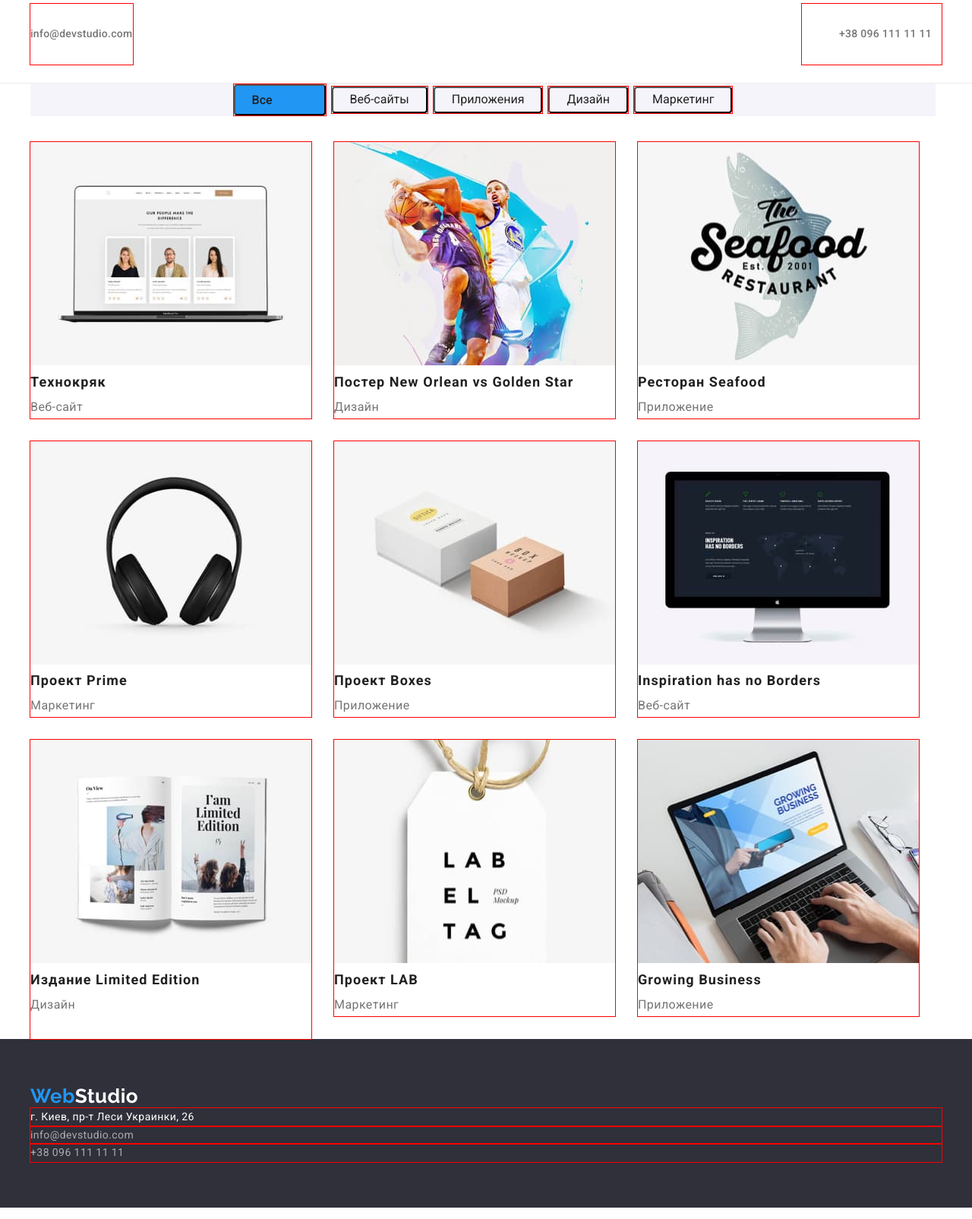
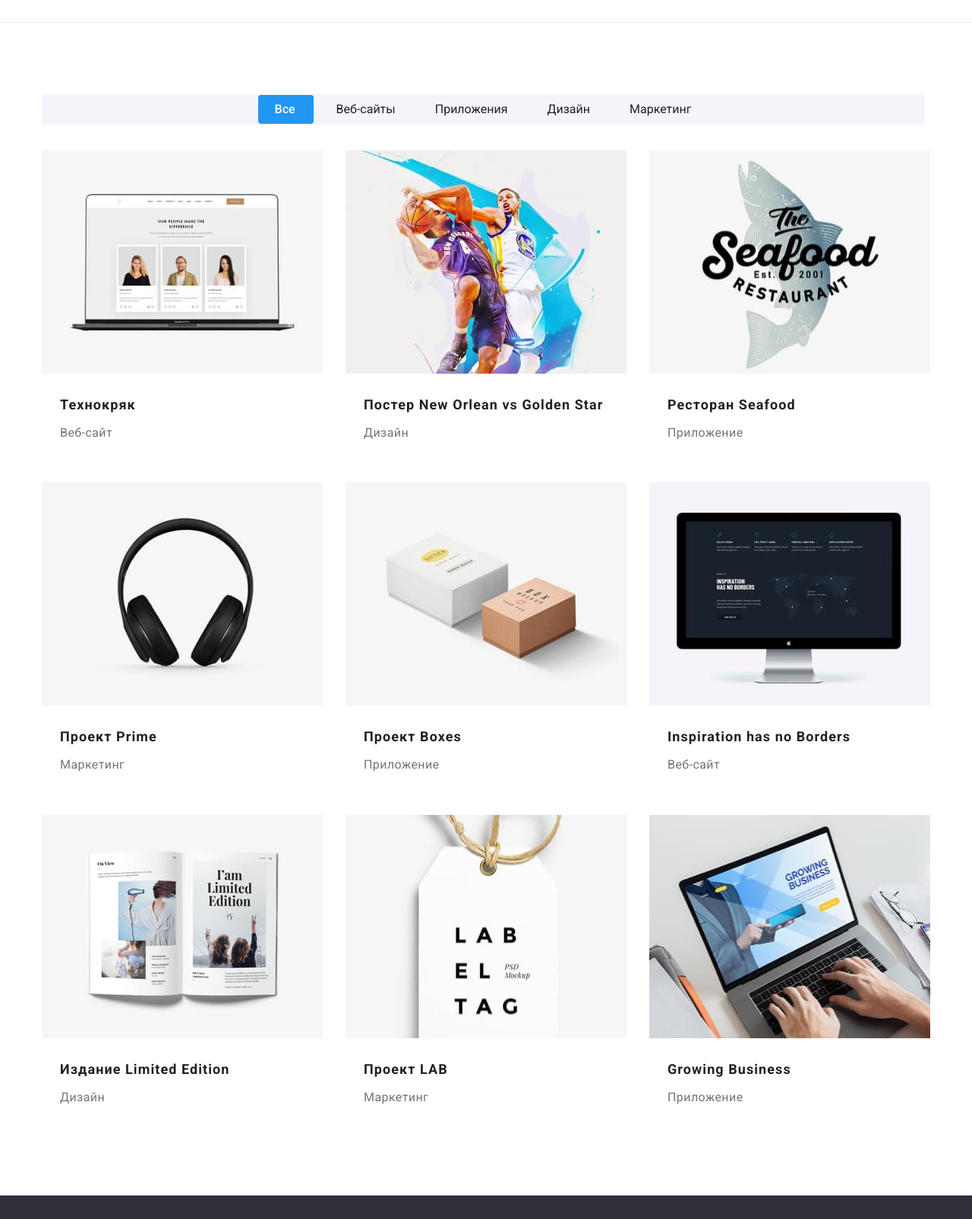
Before and after one commit to OlenaDieieva/goit-markup-hw-03., a plain HTML site: page portfolio.html in a window 1280 px wide. Shown: the part 114-1719 px from the top of the page at 76% size. Drawn offline with nearby package versions, Linux system fonts and the light colour scheme.

Commit message:
update file

```diff
--- a/css/style.css
+++ b/css/style.css
@@ -14,16 +14,6 @@
     --white: #FFFFFF;
     --primary-background-color: #2F303A;
     --secondary-background-color: #F5F4FA;
-}
-
-.html {
-    box-sizing: border-box;
-}
-
-*,
-*::before,
-*::after {
-    box-sizing: inherit;
 }
 
 body {
@@ -83,10 +73,14 @@ header.container {
     justify-content: space-between;
 }
 
+.header-container {
+    display: flex;
+    align-items: center;
+}
+
 .nav {
     display: flex;
     align-items: center;
-    justify-content: space-between;
 }
 
 .logo {
@@ -105,15 +99,10 @@ header.container {
     color: var(--accent-color);
 }
 
-li {
-    outline: 1px solid red;
-}
-
 .link.current {
     display: block;
     padding-top: 32px;
     padding-bottom: 32px;
-    margin-right: 50px;
     outline: 1px, solid, red;
     color: var(--accent-color);
 }
@@ -145,11 +134,8 @@ li {
 .contact {
     display: flex;
     align-items: center;
-    justify-content: space-between;
     gap: 50px;
     margin-left: auto;
-    margin-right: auto;
-
 }
 
 .email {
@@ -166,10 +152,8 @@ li {
 
 .tel {
     display: block;
-    width: 135px;
     padding-top: 32px;
     padding-bottom: 32px;
-    margin-left: 49px;
     font-weight: 500;
     font-size: 14px;
     line-height: 1.14;
@@ -214,9 +198,7 @@ li {
     align-items: center;
     text-align: center;
     letter-spacing: 0.06em;
-    border-radius: 4px;
-    padding: 10px 32px;
-    margin-top: 35px;
+    padding: 10px 22px;
     margin-bottom: 0px;
     margin-left: auto;
     margin-right: auto;
@@ -227,15 +209,13 @@ li {
 }
 
 /* Фильтр работ */
-.galery .container {}
 
 .button {
     gap: 8px;
+    border: none;
     color: var(--primary-text-color);
     background-color: var(--secondary-background-color);
-    border-radius: 4px;
     padding: 6px 22px;
-
 }
 
 .button.primary {
@@ -247,8 +227,10 @@ li {
     font-size: 16px;
     line-height: 1.6;
     text-align: center;
+    border-radius: 4px;
+    margin-left: 0px;
     min-width: 73px;
-    margin-left: 0px;
+    color: var(--white);
     background-color: var(--accent-color);
 }
 
@@ -298,6 +280,11 @@ li {
     justify-content: space-between;
 }
 
+section {
+    padding-top: 94px;
+    padding-bottom: 94px;
+}
+
 .visually-hidden {
     position: absolute;
     white-space: nowrap;
@@ -315,8 +302,6 @@ li {
     display: flex;
     align-items: center;
     justify-content: space-between;
-    padding-top: 94px;
-    padding-bottom: 94px;
     gap: 30px;
 }
 
@@ -350,7 +335,6 @@ li {
 }
 
 /* Наша команда */
-.section.work .container {}
 
 .work-list {
     display: flex;
@@ -361,7 +345,7 @@ li {
 
 .section.work {
     margin-top: 0px;
-    margin-bottom: 94px;
+    padding-bottom: 94px;
 }
 
 .section-team {
@@ -371,8 +355,7 @@ li {
 }
 
 .section-title {
-    padding-top: 94px;
-    padding-bottom: 49px;
+    margin-bottom: 49px;
     font-weight: 700;
     font-size: 36px;
     line-height: 1.17;
@@ -393,6 +376,13 @@ li {
     color: var(--primary-text-color);
 }
 
+.team {
+    padding-top: 30px;
+    padding-bottom: 30px;
+    padding-right: 30px;
+    padding-left: 30px;
+}
+
 .team-list {
     display: flex;
     align-items: center;
@@ -400,16 +390,12 @@ li {
 }
 
 .team-item {
-    height: 368px;
-    flex-wrap: wrap;
-    display: flex;
-    align-items: center;
-    justify-content: space-between;
     width: 270px;
     background-color: var(--white);
 }
 
 .team-title {
+    margin-bottom: 10px;
     align-content: center;
     justify-content: center;
     font-weight: 500;
@@ -420,6 +406,10 @@ li {
 }
 
 /* Галерея */
+.galery {
+    padding-top: 94px;
+    padding-bottom: 94px;
+}
 
 .galery.container {
     width: 1200px;
@@ -442,6 +432,7 @@ li {
 }
 
 .galery-title {
+    margin-bottom: 4px;
     font-weight: 700;
     font-size: 18px;
     line-height: 2.0;
@@ -449,10 +440,15 @@ li {
     color: var(--primary-text-color);
 }
 
+.galery-example {
+    padding-top: 20px;
+    padding-bottom: 20px;
+    padding-left: 24px;
+    padding-right: 24px;
+}
+
 .galery-item {
     width: 370px;
-    margin-right: 30px;
-    margin-bottom: 30px;
 }
 
 .galery-item:nth-child(3) {
@@ -465,7 +461,8 @@ li {
 
 .galery-list {
     display: flex;
-    flex-wrap: wrap
+    flex-wrap: wrap;
+    gap: 30px;
 }
 
 .example-work {
@@ -489,8 +486,14 @@ li {
     background: var(--primary-background-color);
 }
 
-.footer .logo {
-    font-family: 'Raleway';
+.footer .logo-footer {
+    display: inline-block;
+    margin-bottom: 20px;
+    font-family: 'Raleway', sans-serif;
+    text-decoration: none;
+    font-weight: 700;
+    font-size: 26px;
+    line-height: 1.19;
     font-weight: 700;
     font-size: 26px;
     line-height: 1.19;
@@ -505,6 +508,12 @@ li {
 
 .adress {
     font-style: normal;
+}
+
+.adress-list {
+    display: flex;
+    flex-direction: column;
+    gap: 9px;
 }
 
 .adress-item {
--- a/portfolio.html
+++ b/portfolio.html
@@ -18,7 +18,7 @@
 <body>
     <!-- Шапка сайта -->
     <header class="header">
-        <div class="container">
+        <div class="container header-container">
             <nav class="nav">
                 <a lang="en" href="./index.html" class="logo">
                     <span class="logo-accent">Web</span>Studio
@@ -56,64 +56,82 @@
                     <li class="galery-item">
                         <a href="#" class="photo" target="_blank"> <img src="./images/img1.jpg" alt="Фото сайта"
                                 width="370" />
+                            <div class="galery-example">
                                 <h2 class="galery-title">Технокряк</h2>
                                 <p class="example-work">Веб-сайт</p>
+                            </div>
                         </a>
                     </li>
                     <li class="galery-item">
                         <a href="#" class="photo" target="_blank"><img src=" ./images/img2.jpg" alt="Фото постера"
                                 width="370" />
+                            <div class="galery-example">
                                 <h2 class="galery-title">Постер New Orlean vs Golden Star</h2>
                                 <p class="example-work">Дизайн</p>
+                            </div>
                         </a>
                     </li>
                     <li class="galery-item">
                         <a href="#" class="photo" target="_blank"><img src="./images/img3.jpg" alt="Фото ресторана"
                                 width="370" />
+                            <div class="galery-example">
                                 <h2 class="galery-title">Ресторан Seafood</h2>
                                 <p class="example-work">Приложение</p>
+                            </div>
                         </a>
                     </li>
                     <li class="galery-item">
                         <a href="#" class="photo" target="_blank"><img src="./images/img4.jpg" alt="Фото Аудио"
                                 width="370" />
+                            <div class="galery-example">
                                 <h2 class="galery-title">Проект Prime</h2>
                                 <p class="example-work">Маркетинг</p>
+                            </div>
                         </a>
                     </li>
                     <li class="galery-item">
                         <a href="#" class="photo" target="_blank"><img src="./images/img5.jpg" alt="Фото Коробок"
                                 width="370" />
+                            <div class="galery-example">
                                 <h2 class="galery-title">Проект Boxes</h2>
                                 <p class="example-work">Приложение</p>
+                            </div>
                         </a>
                     </li>
                     <li class="galery-item">
                         <a href="#" class="photo" target="_blank"><img src=" ./images/img6.jpg" alt="Фото Монитора"
                                 width="370" />
+                            <div class="galery-example">
                                 <h2 class="galery-title">Inspiration has no Borders</h2>
                                 <p class="example-work">Веб-сайт</p>
+                            </div>
                         </a>
                     </li>
                     <li class="galery-item">
                         <a href="#" class="photo" target="_blank"><img src="./images/img7.jpg" alt="Фото Книги"
                                 width="370" />
+                            <div class="galery-example">
                                 <h2 class="galery-title">Издание Limited Edition</h2>
                                 <p class="example-work">Дизайн</p>
+                            </div>
                         </a>
                     </li>
                     <li class="galery-item">
                         <a href="#" class="photo" target="_blank"><img src="./images/img8.jpg" alt="Фото Бирки"
                                 width="370" />
+                            <div class="galery-example">
                                 <h2 class="galery-title">Проект LAB</h2>
                                 <p class="example-work">Маркетинг</p>
+                            </div>
                         </a>
                     </li>
                     <li class="galery-item">
                         <a href="#" class="photo" target="_blank"><img src="./images/img9.jpg" alt="Фото Ноутбук"
                                 width="370" />
+                            <div class="galery-example">
                                 <h2 class="galery-title">Growing Business</h2>
                                 <p class="example-work">Приложение</p>
+                            </div>
                         </a>
                     </li>
                 </ul>
@@ -123,11 +141,11 @@
     <!-- Футер сайта -->
     <footer class="footer">
         <div class="container">
-            <a lang="en" href="./index.html" class="logo">
+            <a lang="en" href="./index.html" class="logo-footer">
                 <span class="logo-accent">Web</span>Studio
             </a>
             <address class="adress">
-                <ul class="adress list">
+                <ul class="adress-list">
                     <li class="adress-item">г. Киев, пр-т Леси Украинки, 26</li>
                     <li><a lang="en" href="mailto:info@devstudio.com" class="email-item">info@devstudio.com</a></li>
                     <li><a href="tel:+380961111111" class="tel-item">+38 096 111 11 11</a></li>
```
Also changed, not shown: index.html (+11 -3 lines). Lines whose indentation alone changed are shown as unchanged.
